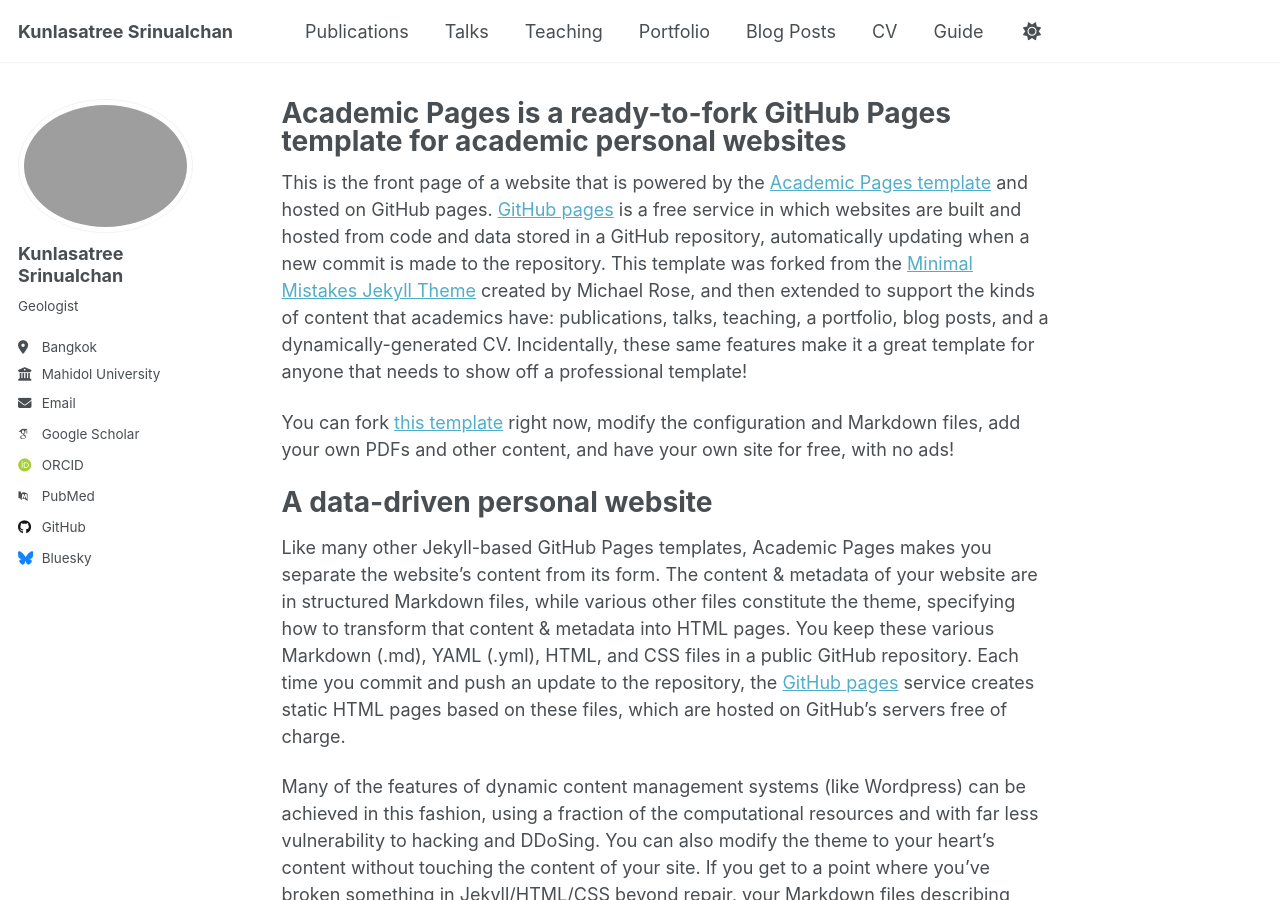
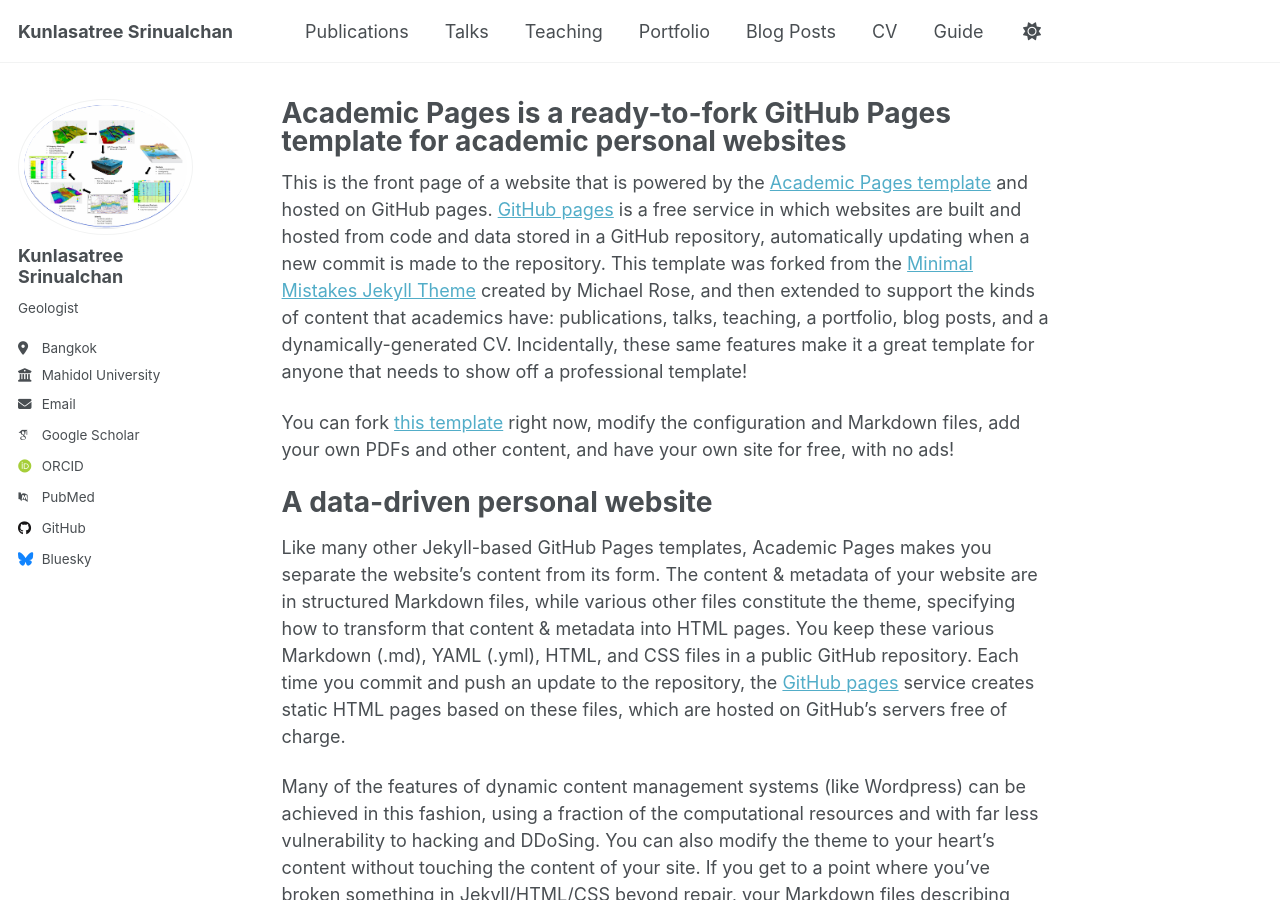
Before and after one commit to kunlasatree2332/kunlasatree2332.github.io, a Jekyll site: the page built from _pages/about.md, in a window 1280 px wide and 900 px high. Built offline with Jekyll 4.4.1, drawn with Linux system fonts in a browser that asks for light colours; some web fonts are replaced; a script that is not in the unit is left out.

Commit message:
Update _config.yml

```diff
--- a/_config.yml
+++ b/_config.yml
@@ -23,7 +23,7 @@ repository               : "academicpages/academicpages.github.io"
 #               Additional customization can be done by editing /_includes/author-profile.html
 author:
   # Biographic information
-  avatar           : "kunlasatree.jpg"
+  avatar           : "Screenshot 2025-09-16 063739.png"
   name             : "Kunlasatree Srinualchan"
   pronouns         : # example: "she/her"
   bio              : "Geologist"
```
